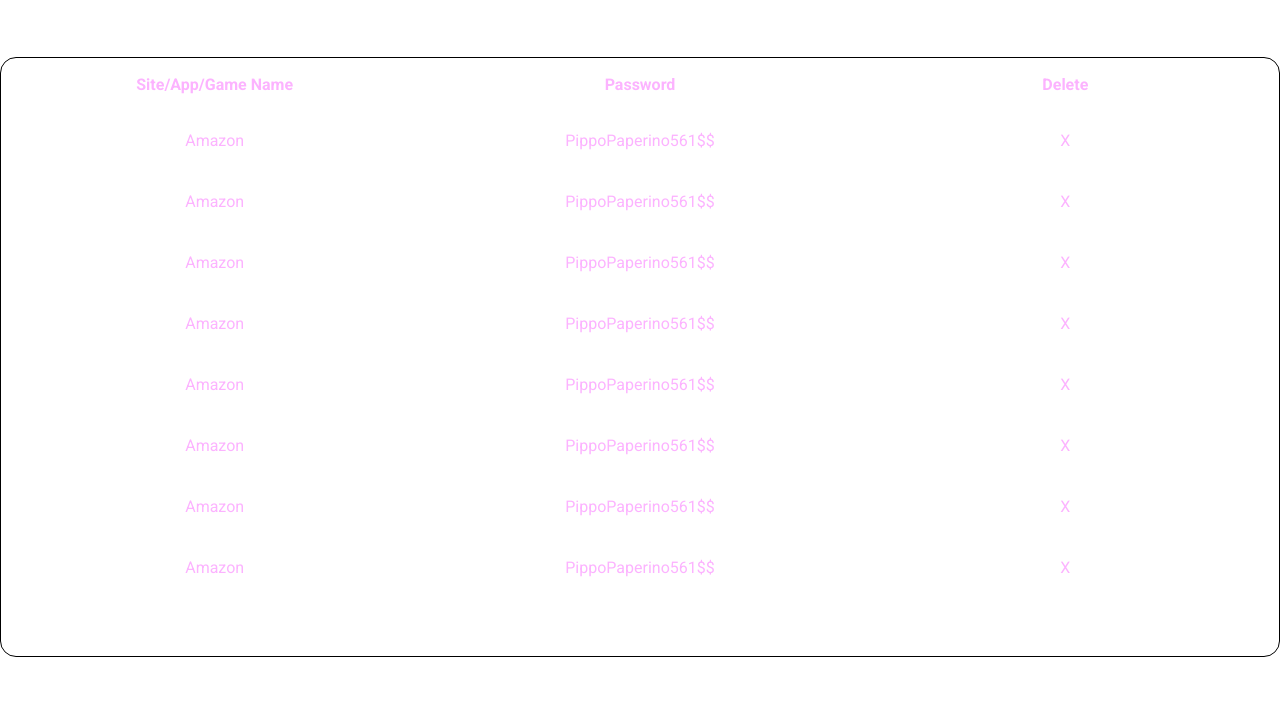
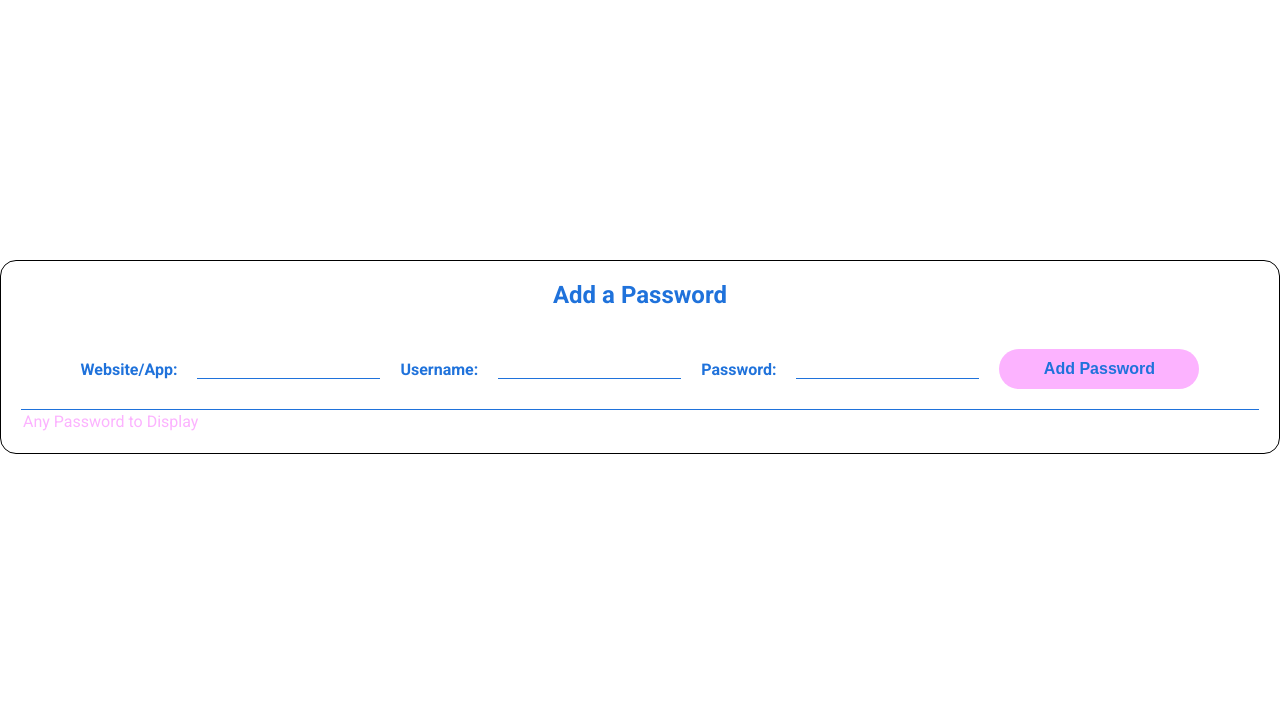
Before and after one commit to LoreWebDev24/Password-Generator, a plain HTML site: page passwordManager.html in a window 1280 px wide. Shown: the part 83-800 px from the top of the page. Drawn offline with Linux system fonts and the light colour scheme.

Commit message:
ADD - PASS MANAGER LOGIC

```diff
--- a/css/master.css
+++ b/css/master.css
@@ -19,9 +19,17 @@ body {
     color: rgb(252, 179, 255);
 }
 
+nav {
+    background-color: black;
+}
+
 table {
-    table-layout: fixed ;
-    width: 100% ;
+    table-layout: fixed;
+    width: 100%;
+}
+
+.bb-black {
+    border-bottom: 1 px solid black;
 }
 
 th {
@@ -35,7 +43,24 @@ td {
 
 input {
     all: unset;
-  }
+}
+
+.add-password input {
+    color: #1F72DB;
+}
+
+.input-wrapper {
+    border-bottom: 1px solid  #1F72DB ;
+}
+
+.add-password input:focus {
+    background-color: #FCB3FF;
+    border-radius: 6px;
+}
+
+input:focus {
+    outline: 0;
+}
 
 .copy {
     width: 40px;
@@ -73,7 +98,7 @@ input {
 }
 
 .app-container {
-    background-color: rgba( 11, 20, 60, 0.7);
+    background-color: rgba(11, 20, 60, 0.7);
     border-radius: 1rem;
     height: 600px;
     display: flex;
@@ -87,14 +112,15 @@ input {
 }
 
 .container-big {
-    width: 1500px;
-    height: 600px;
+    max-width: 1500px;
 }
 
 .password-mng-container {
     border: 1px solid black;
     overflow: auto;
     border-radius: 1rem;
+    padding: 20px;
+    background-color: white
 }
 
 .container-fluid {
@@ -108,6 +134,13 @@ input {
 }
 
 /* FLEX AND PARTS OF THE APP  */
+
+.d-flex {
+    display: flex;
+    justify-content: center;
+    align-items: center;
+    gap: 20px;
+}
 
 .row {
     display: flex;
@@ -175,6 +208,21 @@ h1 {
     font-weight: bolder;
 }
 
+h2 {
+    padding-bottom: 20px;
+    color: rgb(31, 114, 219);
+}
+
+.add-password {
+    color: rgb(31, 114, 219);
+    border-bottom: 1px solid rgb(31, 114, 219);
+    padding: 20px 0px;
+}
+
+.text-center {
+    text-align: center;
+}
+
 label {
     font-weight: bold;
 }
@@ -183,7 +231,7 @@ label {
     border: 0;
     box-shadow: none;
     height: 40px;
-    background-color:  rgb(252, 179, 255);
+    background-color: rgb(252, 179, 255);
     border-radius: 2rem;
     cursor: pointer;
     width: 200px;
@@ -212,18 +260,20 @@ label {
 /***** Thumb Styles *****/
 /***** Chrome, Safari, Opera, and Edge Chromium *****/
 input[type="range"]::-webkit-slider-thumb {
-    -webkit-appearance: none; /* Override default look */
+    -webkit-appearance: none;
+    /* Override default look */
     appearance: none;
     background-color: rgb(252, 179, 255);
     height: 8px;
     width: 8px;
     border-radius: 999px;
- }
+}
 
 /***** Thumb Styles *****/
 /***** Firefox *****/
 input[type="range"]::-moz-range-thumb {
-    border: none; /*Removes extra border that FF applies*/
+    border: none;
+    /*Removes extra border that FF applies*/
     background-color: rgb(252, 179, 255);
     height: 8px;
     width: 8px;
@@ -254,4 +304,4 @@ video {
     position: absolute;
     top: 0;
     left: 0;
-  }
+}
--- a/css/passManager.css
+++ b/css/passManager.css
@@ -0,0 +1 @@
+/*
--- a/js/passManagLogic.js
+++ b/js/passManagLogic.js
@@ -0,0 +1,83 @@
+// MASKING PASS FUNCTION
+
+function maskPassword(password){
+    let passText = ""
+    for (let index = 0; index < password.length; index++) {
+        passText  += "*"
+    }
+    return passText
+}
+
+const showPasswords = () => {
+    let table = document.querySelector("table")
+    let data = localStorage.getItem("passwords")
+    if (data == null || JSON.parse(data).length == 0) {
+        table.innerHTML = "Any Password to Display"
+    }
+    else {
+        table.innerHTML =  `<thead>
+        <th>Website/App</th>
+        <th>Username</th>
+        <th>Password</th>
+        <th>Delete</th>
+    </thead> `
+        let array = JSON.parse(data);
+        let content = ""
+        for (let index = 0; index < array.length; index++) {
+            const element = array[index];
+
+            content += `<tr>
+    <td>${element.website} <img onclick="copyText('${element.website}')" src="img/copy.svg" alt="Copy Button" width="10" width="10" height="10">
+    </td>
+    <td>${element.username} <img onclick="copyText('${element.username}')" src="img/copy.svg" alt="Copy Button" width="10" width="10" height="10">
+    </td>
+    <td>${maskPassword(element.password)} <img onclick="copyText('${element.password}')" src="img/copy.svg" alt="Copy Button" width="10" width="10" height="10">
+    </td>
+    <td><button class="btnsm" onclick="deletePassword('${element.website}')">Delete</button></td>
+        </tr>`
+        }
+        table.innerHTML = table.innerHTML + content
+
+    }
+    website.value = ""
+    username.value = ""
+    password.value = ""
+}
+
+showPasswords()
+document.querySelector(".btn").addEventListener("click", (e) => {
+
+    e.preventDefault()
+
+
+    let passwords = localStorage.getItem("passwords")
+
+    if (passwords == null) {
+        let json = []
+        json.push({website: website.value, username: username.value, password: password.value })
+
+        localStorage.setItem("passwords", JSON.stringify(json))
+    }
+    else {
+        let json = JSON.parse(localStorage.getItem("passwords"))
+        json.push({ website: website.value, username: username.value, password: password.value })
+
+        localStorage.setItem("passwords", JSON.stringify(json))
+    }
+    showPasswords()
+})
+
+// DELETE PASSWORD
+
+const deletePassword = (website)=>{
+
+    let data = localStorage.getItem("passwords")
+    let array = JSON.parse(data);
+    arrayUpdated = array.filter((e)=>{
+        return e.website != website
+    })
+    localStorage.setItem("passwords", JSON.stringify(arrayUpdated))
+
+    showPasswords()
+
+}
--- a/passwordManager.html
+++ b/passwordManager.html
@@ -1,24 +1,21 @@
 <!DOCTYPE html>
 <html lang="en">
+
 <head>
     <meta charset="UTF-8">
     <meta name="viewport" content="width=device-width, initial-scale=1.0">
     <title>Password Manager</title>
     <!-- Stylesheet -->
     <link rel="stylesheet" href="./css/master.css">
+    <!-- <link rel="stylesheet" href="./css/passManager.css"> -->
     <!-- MASTER JS  -->
     <script src="./js/passManagLogic.js" defer></script>
 </head>
+
 <body>
     <!-- NAVBAR -->
-<div class="password-generator">
-    <!-- <div class="video-wrapper">
-        <video playsinline autoplay muted loop>
-        <source src="./img/eva-video.mp4" type="video/mp4">
-        </video>
-    </div> -->
+    <div class="password-manager">
         <nav class="navbar">
-        <div class="container-fluid">
             <div class="row nav-row">
                 <div class="col-2">
                     <h3><a href="passwordGenerator.html">Password Generator App</a></h3>
@@ -32,7 +29,6 @@
                     <a href="https://github.com/LoreWebDev24">Github</a>
                 </div>
             </div>
-        </div>
         </nav>
 
         <!-- MAIN APP-->
@@ -40,68 +36,29 @@
         <section>
             <div class="app">
                 <div class="container-big password-mng-container">
-                <table>
-                    <thead>
-                        <th>Site/App/Game Name </th>
-                        <th>Password</th>
-                        <th>Delete</th>
-                    </thead>
-                    <tbody>
-                        <tr>
-                            <td>Amazon</td>
-                            <td>PippoPaperino561$$</td>
-                            <td>X</td>
-                        </tr>
-                        <tr>
-                            <td>Amazon</td>
-                            <td>PippoPaperino561$$</td>
-                            <td>X</td>
-                        </tr>
-                        <tr>
-                            <td>Amazon</td>
-                            <td>PippoPaperino561$$</td>
-                            <td>X</td>
-                        </tr>
-                        <tr>
-                            <td>Amazon</td>
-                            <td>PippoPaperino561$$</td>
-                            <td>X</td>
-                        </tr>
-                        <tr>
-                            <td>Amazon</td>
-                            <td>PippoPaperino561$$</td>
-                            <td>X</td>
-                        </tr>
-                        <tr>
-                            <td>Amazon</td>
-                            <td>PippoPaperino561$$</td>
-                            <td>X</td>
-                        </tr>
-                        <tr>
-                            <td>Amazon</td>
-                            <td>PippoPaperino561$$</td>
-                            <td>X</td>
-                        </tr>
-                        <tr>
-                            <td>Amazon</td>
-                            <td>PippoPaperino561$$</td>
-                            <td>X</td>
-                        </tr>
-                    </tbody>
+                    <h2 class="text-center">Add a Password</h2>
+                    <form class="d-flex add-password" action="/submit" method="post">
+                        <label for="website">Website/App:</label>
+                        <div class="input-wrapper">
+                            <input type="text" id="website" name="website" required>
+                        </div>
+                        <label for="username">Username:</label>
+                        <div class="input-wrapper">
+                            <input type="text" id="username" name="username" required>
+                        </div>
+                        <label for="password">Password:</label>
+                        <div class="input-wrapper">
+                            <input type="password" id="password" name="password" required>
+                        </div>
+                        <button class="btn generate-btn" type="submit">Add Password</button>
+                    </form>
+                    <table class="table">
+                        <div class="bb-black">
+                        </div>
                     </table>
                 </div>
             </div>
         </section>
+</body>
 
-<!-- FOOTER -->
-
-    <footer>
-        <div class="container-fluid">
-            <div class="row">
-
-            </div>
-        </div>
-    </footer>
-</div>
-</body>
 </html>
```
Lines whose indentation alone changed are shown as unchanged.
